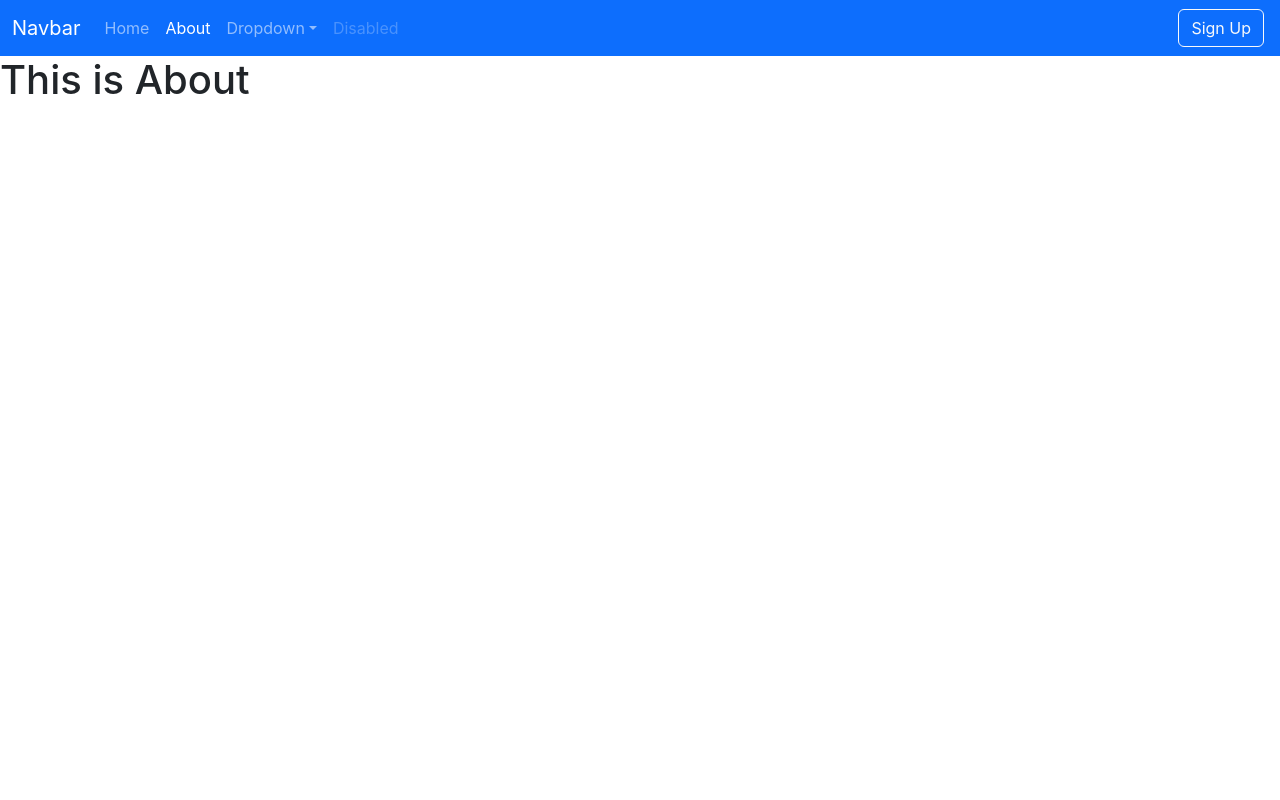
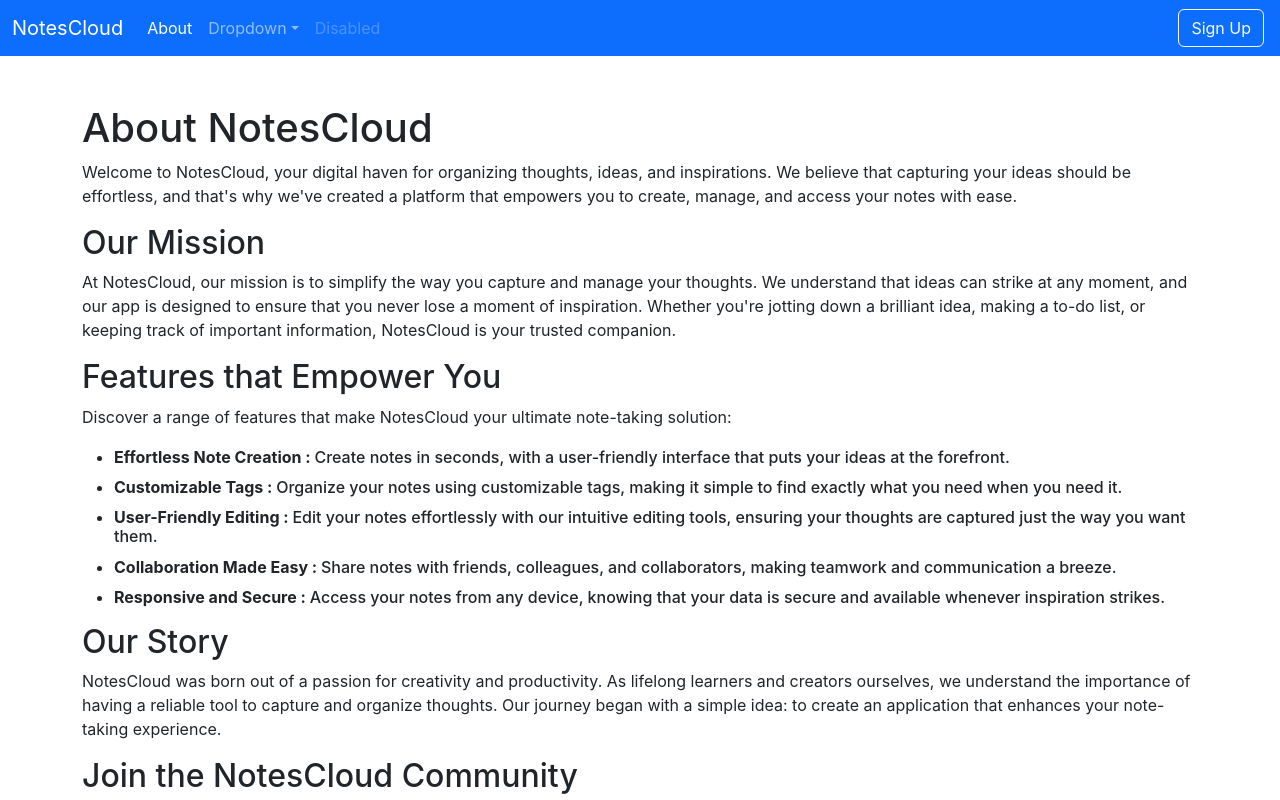
Before and after one commit to aryangupta0001/notescloud, a React (Create React App) app: page /about in a window 1280 px wide. Shown: the top 800 px of the page. Built offline with nearby package versions, Linux system fonts and the light colour scheme.

Commit message:
designed about page

```diff
--- a/src/components/About.js
+++ b/src/components/About.js
@@ -2,10 +2,136 @@ import { React } from 'react'
 
 const About = () => {
   return (
-    <div>
-      <h1>
-        This is About
-      </h1>
+    <div className='container my-5'>
+
+      <div>
+        <h1>
+          About NotesCloud
+        </h1>
+
+        <p>
+          Welcome to NotesCloud, your digital haven for organizing thoughts, ideas, and inspirations. We believe that capturing your ideas should be effortless, and that's why we've created a platform that empowers you to create, manage, and access your notes with ease.
+        </p>
+      </div>
+
+      <div>
+
+        <h2>
+          Our Mission
+        </h2>
+
+        <p>
+          At NotesCloud, our mission is to simplify the way you capture and manage your thoughts. We understand that ideas can strike at any moment, and our app is designed to ensure that you never lose a moment of inspiration. Whether you're jotting down a brilliant idea, making a to-do list, or keeping track of important information, NotesCloud is your trusted companion.
+        </p>
+      </div>
+
+
+
+
+
+
+      <div>
+        <h2>
+          Features that Empower You
+        </h2>
+
+        <p>
+          Discover a range of features that make NotesCloud your ultimate note-taking solution:
+        </p>
+        <ul>
+          <li>
+            <h6>
+
+              <strong>
+                Effortless Note Creation :&nbsp;
+              </strong>
+              Create notes in seconds, with a user-friendly interface that puts your ideas at the forefront.
+            </h6>
+          </li>
+
+          <li>
+            <h6>
+
+              <strong>
+                Customizable Tags :&nbsp;
+              </strong>
+              Organize your notes using customizable tags, making it simple to find exactly what you need when you need it.
+            </h6>
+          </li>
+
+
+          <li>
+            <h6>
+
+              <strong>
+                User-Friendly Editing :&nbsp;
+              </strong>
+              Edit your notes effortlessly with our intuitive editing tools, ensuring your thoughts are captured just the way you want them.
+            </h6>
+
+          </li>
+
+
+          <li>
+            <h6>
+
+              <strong>
+                Collaboration Made Easy :&nbsp;
+              </strong>
+              Share notes with friends, colleagues, and collaborators, making teamwork and communication a breeze.
+            </h6>
+
+          </li>
+
+
+          <li>
+            <h6>
+
+              <strong>
+                Responsive and Secure :&nbsp;
+              </strong>
+              Access your notes from any device, knowing that your data is secure and available whenever inspiration strikes.
+            </h6>
+          </li>
+        </ul>
+      </div>
+
+      <div>
+        <h2>
+          Our Story
+        </h2>
+
+        <p>
+          NotesCloud was born out of a passion for creativity and productivity. As lifelong learners and creators ourselves, we understand the importance of having a reliable tool to capture and organize thoughts. Our journey began with a simple idea: to create an application that enhances your note-taking experience.
+        </p>
+      </div>
+
+
+      <div>
+        <h2>
+          Join the NotesCloud Community
+
+        </h2>
+        <p>
+          Join us on this exciting journey of exploration, creativity, and productivity. Whether you're a student, a professional, or someone who loves jotting down ideas, NotesCloud is here to elevate your note-taking experience. Start organizing your thoughts today and discover the joy of seamless note management.
+        </p>
+      </div>
+
+
+      <div>
+        <h2>
+          Contact Us
+        </h2>
+
+        <p>
+          Have questions or feedback? We'd love to hear from you. Reach out to us at contact@notescloud.com or connect with us on Facebook and Twitter.
+        </p>
+      </div>
+
+
+
+
+
     </div>
   )
 }
--- a/src/components/Alert.js
+++ b/src/components/Alert.js
@@ -13,10 +13,6 @@ const Alert = () => {
             :
             <div className=" alert alert-primary alert-dismissible fade show mb-0 sticky-top" role="alert">
                 User <strong>{alertObj.operation}</strong> successfull</div>)
-
-
-        // alertObj && <div className=" alert alert-primary alert-dismissible fade show mb-0 sticky-top" role="alert"><strong>{alertObj}</strong> successfull</div>
-
     )
 }
 
--- a/src/components/Home.js
+++ b/src/components/Home.js
@@ -20,11 +20,7 @@ const Home = () => {
 
   return (
     <>
-      {/* <div className="w-50 m-auto">
-        <h1 className="mt-5 fw-bold fs-1 mb-0"><center>Welcome To NotesCloud</center></h1> */}
-
-        {toggleLogin ? <Login /> : <Signup />}
-      {/* </div> */}
+      {toggleLogin ? <Login /> : <Signup />}
     </>
   )
 }
--- a/src/components/Navbar.js
+++ b/src/components/Navbar.js
@@ -25,17 +25,13 @@ const Navbar = () => {
             <nav className="navbar navbar-expand-lg bg-primary" data-bs-theme="dark">
 
                 <div className="container-fluid">
-                    <Link className="navbar-brand" to="/">Navbar</Link>
+                    <Link className="navbar-brand" to="/">NotesCloud</Link>
                     <button className="navbar-toggler" type="button" data-bs-toggle="collapse" data-bs-target="#navbarSupportedContent" aria-controls="navbarSupportedContent" aria-expanded="false" aria-label="Toggle navigation">
                         <span className="navbar-toggler-icon"></span>
                     </button>
 
                     <div className="collapse navbar-collapse" id="navbarSupportedContent">
                         <ul className="navbar-nav me-auto mb-2 mb-lg-0">
-                            <li className="nav-item">
-                                <Link className={`nav-link ${location.pathname === "/" ? "active" : ""}`} aria-current="page" to="/">Home</Link>
-                            </li>
-
                             <li className="nav-item">
                                 <Link className={`nav-link ${location.pathname === "/about" ? "active" : ""}`} to="/about">About</Link>
                             </li>
@@ -63,8 +59,13 @@ const Navbar = () => {
                                     < Link className="btn btn-outline-light mx-1" type="submit" onClick={() => { setToggleLogin(false) }}>Sign Up</Link>
                                     :
                                     <Link className="btn btn-outline-light mx-1" type="submit" onClick={() => { setToggleLogin(true) }}>Login</Link>
-
                         }
+                        <ul className="dropdown-menu">
+                            <li><Link className="dropdown-item" to="#">Action</Link></li>
+                            <li><Link className="dropdown-item" to="#">Another action</Link></li>
+                            <li><hr className="dropdown-divider" /></li>
+                            <li><Link className="dropdown-item" to="#">Something else here</Link></li>
+                        </ul>
                     </div>
                 </div >
             </nav >
```
Also changed, not shown: src/components/Login.js (line endings or trailing spaces).
